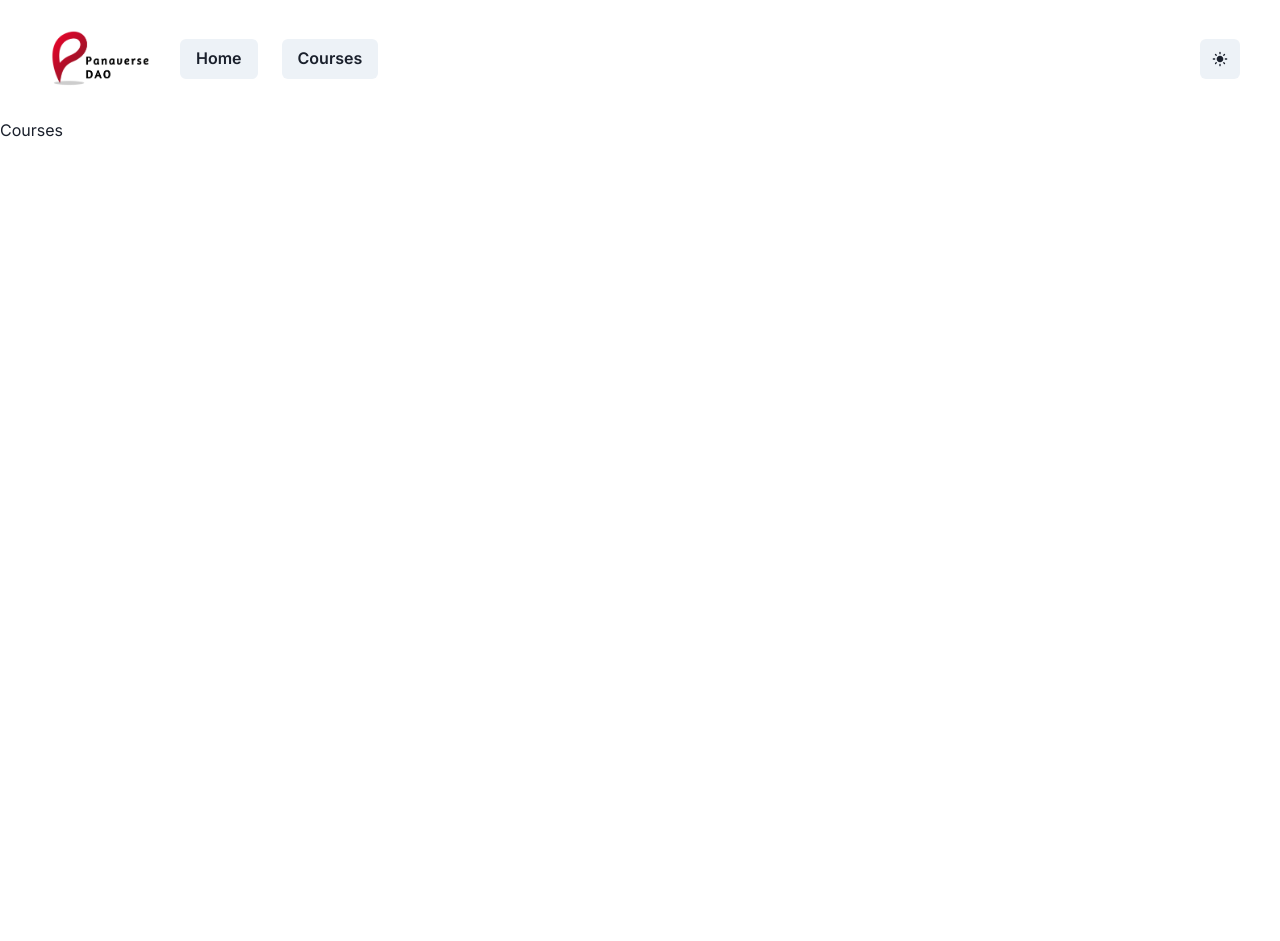
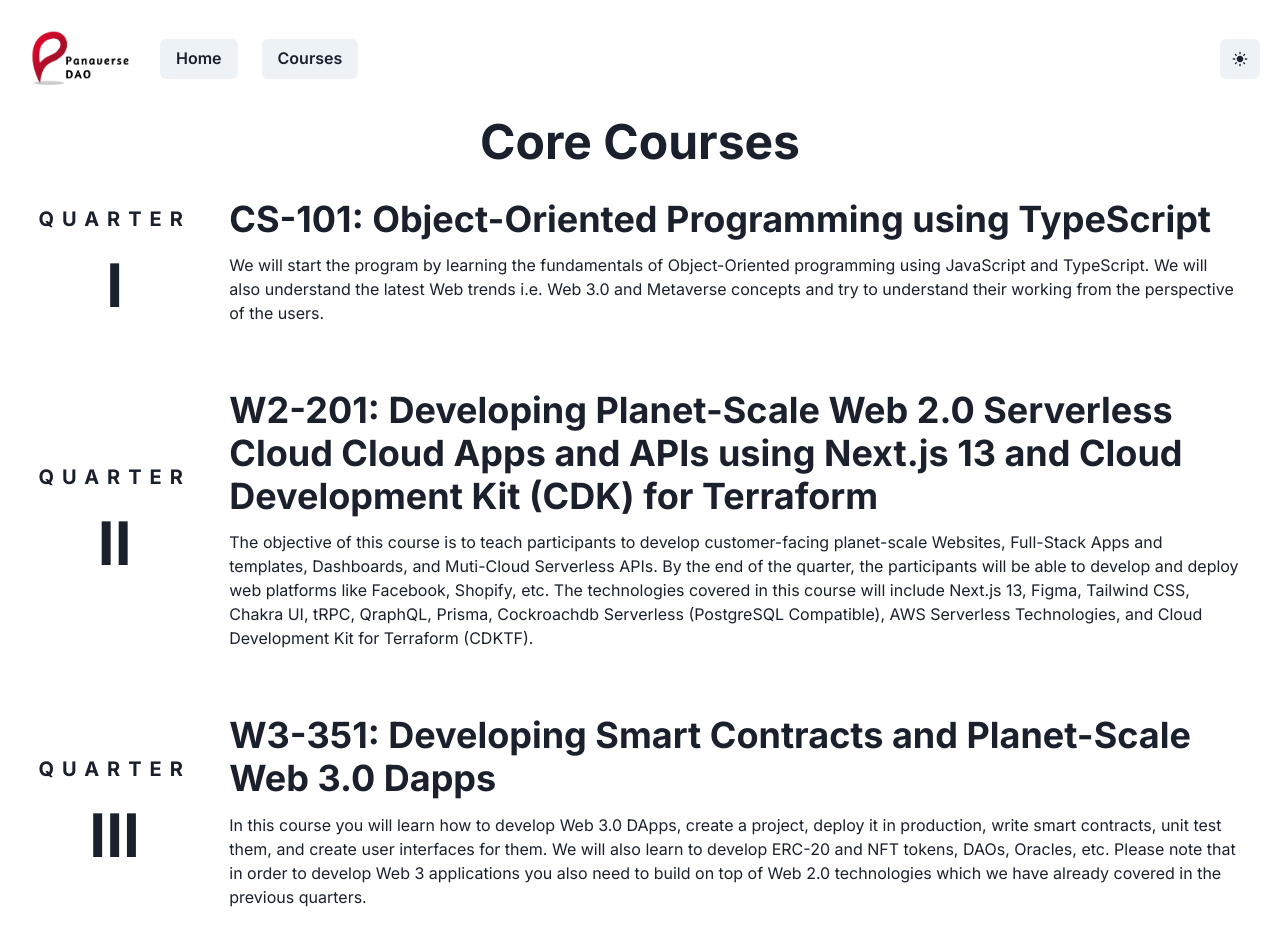
Before and after one commit to saadfrhan/nextjs-panaverse-website, a Next.js app: page /courses in a window 1280 px wide. Before the commit the page ends 800 px from the top, so only its background shows below. Built offline with nearby package versions, Linux system fonts and the light colour scheme.

Commit message:
feat: complete course catalog

```diff
--- a/src/app/courses/page.tsx
+++ b/src/app/courses/page.tsx
@@ -1,7 +1,22 @@
+"use client";
+
+import Item from '@/components/courses/Item';
+import { courses_core } from '@/constants/course';
+import { Flex, Heading } from '@chakra-ui/react'
 import React from 'react'
 
 export default function Courses() {
   return (
-    <div>Courses</div>
+    <Flex paddingInline="3%" direction="column">
+      <Heading size={["lg", "xl", "lg", "2xl"]} textAlign="center">Core Courses</Heading>
+      {
+        courses_core.map((item, idx) => (
+          <Item
+            key={idx}
+            {...item}
+          />
+        ))
+      }
+    </Flex>
   )
 }
--- a/src/app/page.tsx
+++ b/src/app/page.tsx
@@ -15,7 +15,7 @@ export default function Home() {
       height="auto"
       bg={gradientBg}
       left={
-        <Flex direction={["column"]} color="white">
+        <Flex direction="column" color="white">
           <MotionDiv negInit={true} dimension="y" transition={{ type: "spring", stiffness: 100 }}>
             <Heading fontWeight="extrabold" textAlign="left" size={["lg", "xl", "lg", "xl"]} mb={4} lineHeight='tall' as="h1" >
               {home[0].heads?.first!}
--- /dev/null
+++ b/src/components/courses/Item.tsx
@@ -0,0 +1,26 @@
+import { Flex, Heading, Text } from '@chakra-ui/react'
+
+export default function Item({
+  number,
+  heading,
+  description
+}: {
+  number: string,
+  heading: string,
+  description: string
+}) {
+  return (
+    <Flex maxW="100%" gap="3vw" paddingBlock="4vh" direction={['column', 'column', 'column', 'row']} >
+      <Flex direction="column" justifyContent="center" alignItems="center">
+        <Heading letterSpacing={8} size="md" mb="3vh">QUARTER</Heading>
+        <Heading size={["lg", "xl", "lg", "3xl"]}>{number}</Heading>
+      </Flex>
+      <Flex direction="column" gap={3}>
+        <Heading size={["lg", "xl", "lg", "xl"]}>{heading}</Heading>
+        <Text>
+          {description}
+        </Text>
+      </Flex>
+    </Flex>
+  )
+}
--- a/src/components/navigation/topbar.tsx
+++ b/src/components/navigation/topbar.tsx
@@ -10,7 +10,7 @@ export default function Topbar({ landscape }: { landscape: boolean }) {
   const { colorMode, toggleColorMode } = useColorMode()
 
   return (
-    <Flex paddingBlock={5} paddingInline={10} alignContent="center" alignItems="center">
+    <Flex p={5} alignContent="center" alignItems="center">
       <Image alt="panaverse" src={Panaverse} className={`nav-pv ${colorMode === 'dark' && 'dark-pv'}`} />
       {landscape && <Flex gap={6}><Button>
         <Link href="/">Home</Link>
--- /dev/null
+++ b/src/constants/course.ts
@@ -0,0 +1,21 @@
+export const courses_core: {
+  number: string,
+  heading: string,
+  description: string
+}[] = [
+    {
+      number: "I",
+      heading: "CS-101: Object-Oriented Programming using TypeScript",
+      description: `We will start the program by learning the fundamentals of Object-Oriented programming using JavaScript and TypeScript. We will also understand the latest Web trends i.e. Web 3.0 and Metaverse concepts and try to understand their working from the perspective of the users.`
+    },
+    {
+      number: "II",
+      heading: `W2-201: Developing Planet-Scale Web 2.0 Serverless Cloud Cloud Apps and APIs using Next.js 13 and Cloud Development Kit (CDK) for Terraform`,
+      description: `The objective of this course is to teach participants to develop customer-facing planet-scale Websites, Full-Stack Apps and templates, Dashboards, and Muti-Cloud Serverless APIs. By the end of the quarter, the participants will be able to develop and deploy web platforms like Facebook, Shopify, etc. The technologies covered in this course will include Next.js 13, Figma, Tailwind CSS, Chakra UI, tRPC, QraphQL, Prisma, Cockroachdb Serverless (PostgreSQL Compatible), AWS Serverless Technologies, and Cloud Development Kit for Terraform (CDKTF).`
+    },
+    {
+      number: "III",
+      heading: `W3-351: Developing Smart Contracts and Planet-Scale Web 3.0 Dapps`,
+      description: `In this course you will learn how to develop Web 3.0 DApps, create a project, deploy it in production, write smart contracts, unit test them, and create user interfaces for them. We will also learn to develop ERC-20 and NFT tokens, DAOs, Oracles, etc. Please note that in order to develop Web 3 applications you also need to build on top of Web 2.0 technologies which we have already covered in the previous quarters.`
+    }
+  ]
```
